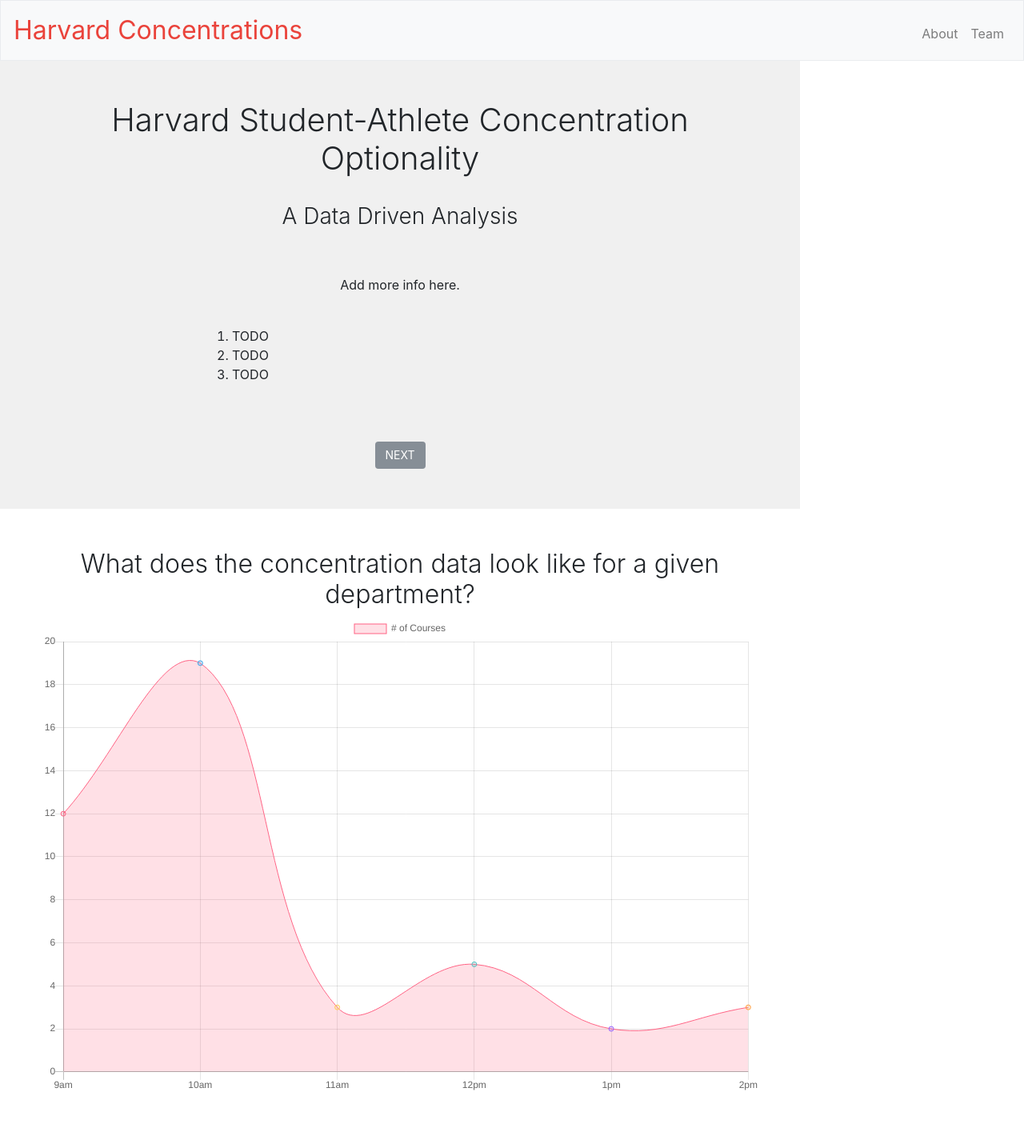
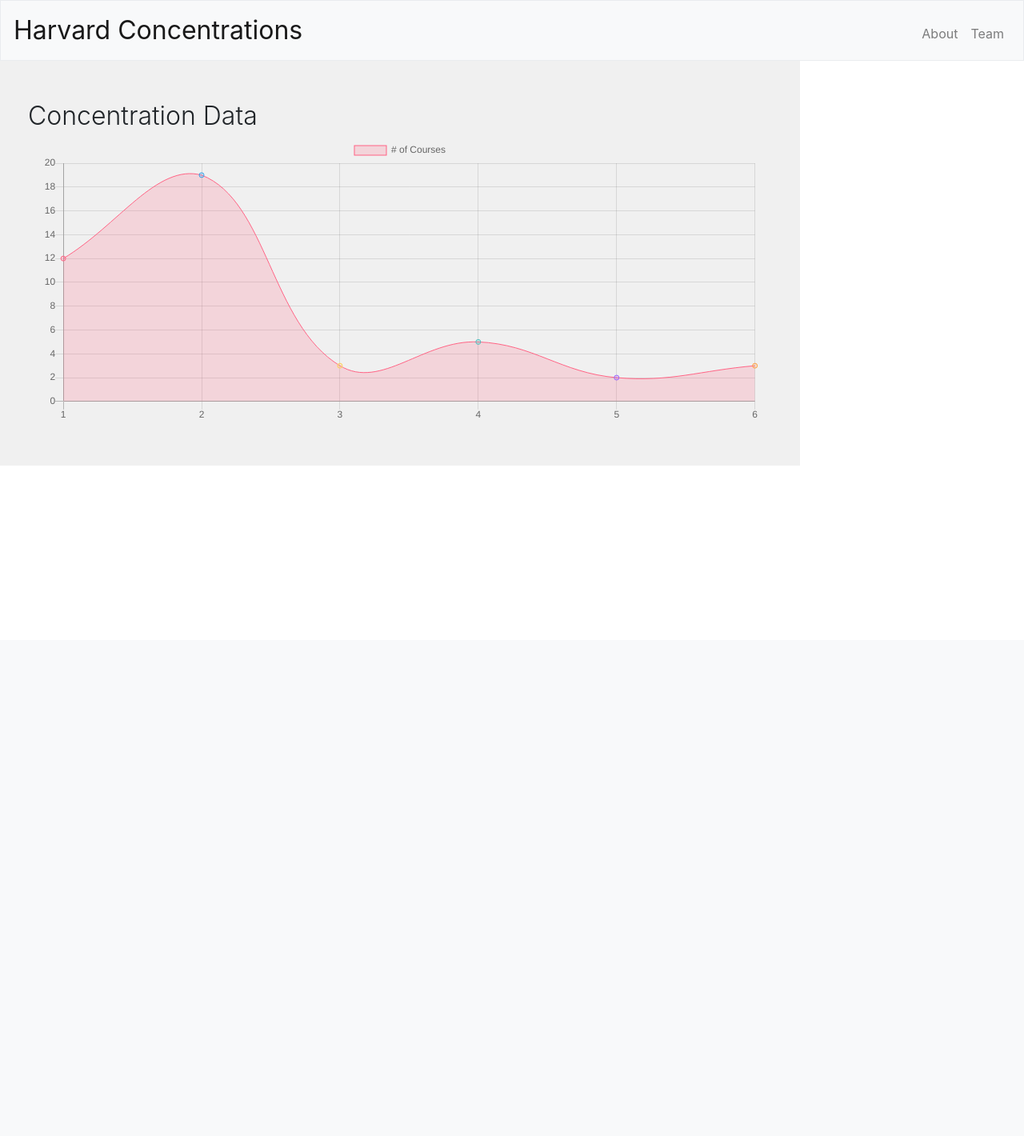
Before and after one commit to t-tarsi/CS50-Final-Project, a Flask app: page / in a window 1280 px wide. Shown: the whole page at 80% size. After the commit the page ends 523 px from the top, so only its background shows below. Run offline with Flask 2, Linux system fonts and the light colour scheme; some libraries are stand-ins or nearby versions.

Commit message:
reading in json data

```diff
--- a/application.py
+++ b/application.py
@@ -1,8 +1,9 @@
 from cs50 import SQL
-from flask import Flask, flash, redirect, render_template, request, session
+from flask import Flask, flash, redirect, render_template, request, session, jsonify
 from flask_session import Session
 from tempfile import mkdtemp
 from werkzeug.exceptions import default_exceptions
+import json
 
 from helpers import apology
 
@@ -32,6 +33,13 @@
     return render_template("index.html")
 
 
+@app.route("/data", methods=["GET"])
+def data():
+    with open("scrapers/data.json") as json_data:
+        d = json.load(json_data)
+    return jsonify(d)
+
+
 @app.route("/about", methods=["GET"])
 def about():
     return render_template("about.html")
--- a/templates/index.html
+++ b/templates/index.html
@@ -5,44 +5,19 @@
 {% endblock %}
 
 {% block main %}
+
     <div class="container A" id="A">
         <div class="row">
-            <div class="intro-message">
-                <h1>Harvard Student-Athlete Concentration Optionality</h1>
-                <br>
-                <h3>A Data Driven Analysis</h3>
-                <br>
-                <br>
-                <p>
-                    Add more info here.
-                </p>
-                <br>
-                <ol class="intro-list">
-                    <li>TODO</li>
-                    <li>TODO</li>
-                    <li>TODO</li>
-                </ol>
-                <br>
-                <br>
-                <br>
-                <button class="button btn scrollToB">
-                    <a href="#B">NEXT</a>
-                </button>
-            </div>
-        </div>
-    </div>
-    <div class="container B" id="B">
-        <div class="row">
-            <h2>What does the concentration data look like for a given department?</h2>
+            <h2>Concentration Data</h2>
         </div>
         <div>
-            <canvas id="myChart" width="600" height="400"></canvas>
+            <canvas id="lineChart" width="1000" height="400"></canvas>
             <script>
-                var ctx = document.getElementById("myChart");
-                var myChart = new Chart(ctx, {
+                $.getJSON("/data", function(json) {
+                    new Chart(document.getElementById("lineChart"), {
                         type: 'line',
                         data: {
-                        labels: ["9am", "10am", "11am", "12pm", "1pm", "2pm"],
+                            labels: [1,2,3,4,5,6],
                             datasets: [{
                                 label: '# of Courses',
                                 data: [12, 19, 3, 5, 2, 3],
@@ -75,6 +50,8 @@
                             }
                         }
                     });
+                });
+
             </script>
         </div>
     </div>
--- a/templates/layout.html
+++ b/templates/layout.html
@@ -19,7 +19,6 @@
         <script src="https://cdnjs.cloudflare.com/ajax/libs/Chart.js/2.4.0/Chart.min.js"></script>
         <script src="/static/main.js"></script>
 
-
         <title>Harvard Concentrations: {% block title %}{% endblock %}</title>
 
     </head>
@@ -27,7 +26,7 @@
     <body>
 
         <nav class="navbar navbar-expand-md navbar-light bg-light border">
-            <a class="navbar-brand" href="/"><span class="red">Harvard Concentrations</span></a>
+            <a class="navbar-brand" href="/">Harvard Concentrations</a>
             <button aria-controls="navbar" aria-expanded="false" aria-label="Toggle navigation" class="navbar-toggler" data-target="#navbar" data-toggle="collapse" type="button">
                 <span class="navbar-toggler-icon"></span>
             </button>
```
Lines whose indentation alone changed are shown as unchanged.
